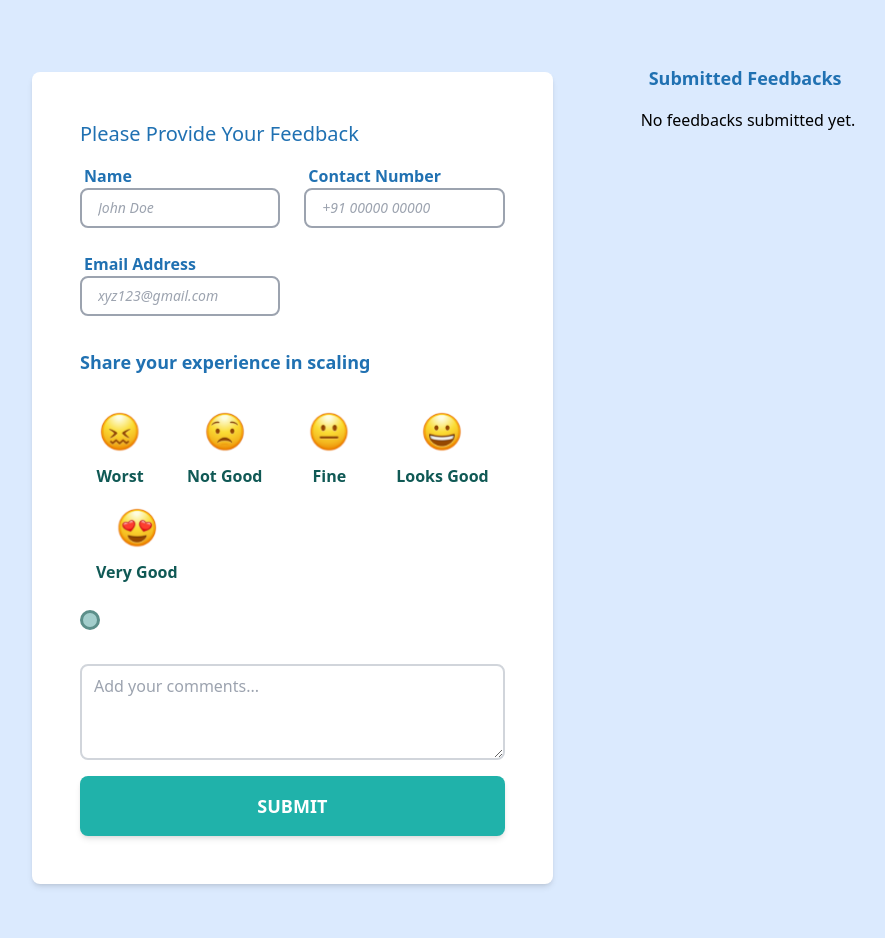
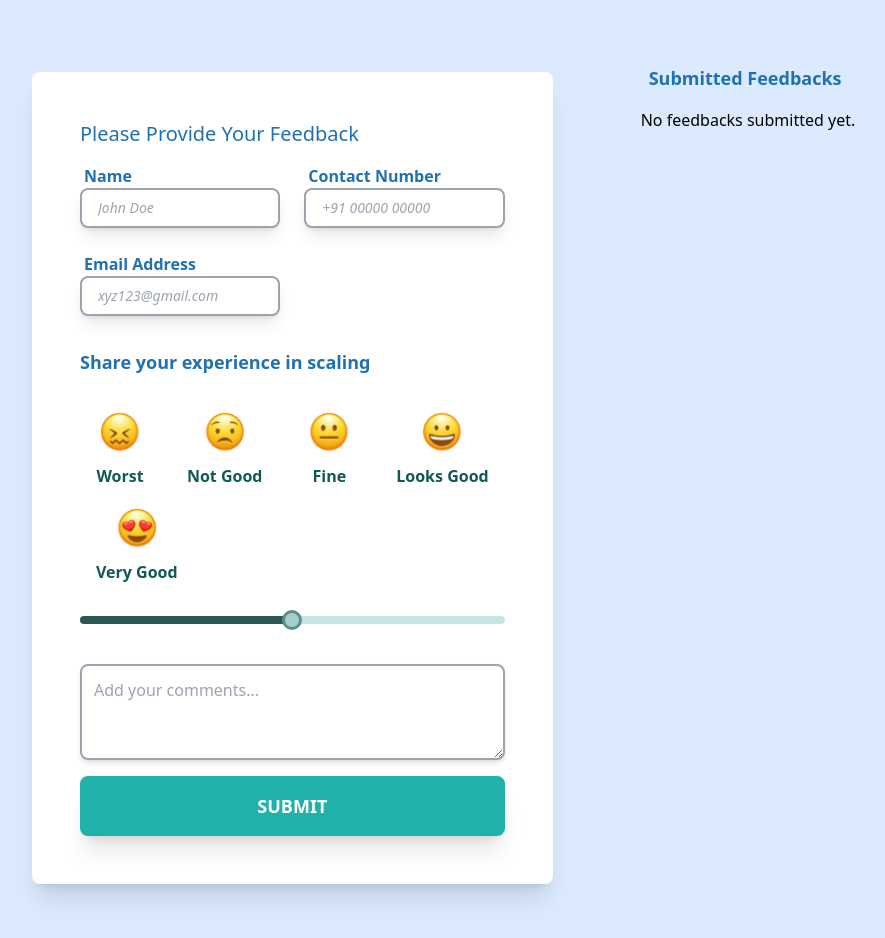
Before and after one commit to nahyan0077/feedback-form-canary.ai, a React (Vite) app: page / in a window 1280 px wide. Shown: the top 938 px of the page, without its empty margins (40-925 px from the left). Built offline with nearby package versions, Linux system fonts and the light colour scheme.

Commit message:
fix: bug in the range componets styles

```diff
--- a/src/components/FeedbackForm.tsx
+++ b/src/components/FeedbackForm.tsx
@@ -1,4 +1,4 @@
-import React from 'react';
+import React, { useEffect, useRef } from 'react';
 import { InputFields } from './InputFields';
 import worst from '../assets/Worst.svg';
 import fine from '../assets/Fine.svg';
@@ -6,68 +6,65 @@ import neutral from '../assets/Neutral.svg';
 import good from '../assets/Good.svg';
 import verygood from '../assets/Verygood.svg';
 import { ImageInput } from './ImageInput';
-import {Formik, Field, Form, ErrorMessage, FormikHelpers} from 'formik'
+import { Formik, Field, Form, ErrorMessage, FormikHelpers } from 'formik';
 import { FormValidation } from '../utils/FormValidation';
-import {toast} from 'sonner'
+import { toast } from 'sonner';
 
 interface initialValues {
-    name: string,
-    phone: string,
-    email: string,
-    comment: string,
-    reaction: number,
+  name: string;
+  phone: string;
+  email: string;
+  comment: string;
+  reaction: number;
 }
 
 interface FeedbackFormProps {
   handleAddFeedback: (feedback: initialValues) => boolean;
 }
 
-
-export const FeedbackForm: React.FC <FeedbackFormProps> = ({handleAddFeedback}) => {
+export const FeedbackForm: React.FC<FeedbackFormProps> = ({ handleAddFeedback }) => {
+  const sliderRef = useRef<HTMLInputElement>(null);
 
   const initialValues: initialValues = {
     name: '',
     phone: '',
     email: '',
     comment: '',
-        reaction: 0,
-    }
+    reaction: 3,
+  };
 
   const handleSubmit = (data: initialValues, { resetForm }: FormikHelpers<initialValues>) => {
     try {
       console.log(data);
-            const result: boolean = handleAddFeedback(data)
-            if(result){
-                toast.success('New feedback added successfully')
-                resetForm()
-            }else{
-                toast.error("This users feedback already exists")
+      const result: boolean = handleAddFeedback(data);
+      if (result) {
+        toast.success('New feedback added successfully');
+        resetForm();
+      } else {
+        toast.error("This user's feedback already exists");
       }
-
     } catch (error: any) {
-            toast.error(error)
+      toast.error(error);
     }
-    }
-
-    const handleSliderChange = (event: React.ChangeEvent<HTMLInputElement>) => {
-        const slider = event.target;
-        const min = parseInt(slider.min);
-        const max = parseInt(slider.max);
-        const value = parseInt(slider.value);
-
-        // Calculate the percentage
-        const percentage = ((value - min) / (max - min)) * 100;
-
-        // Apply the background gradient
-        slider.style.background = `linear-gradient(to right, #2A5853 ${percentage}%, #C3E6E3 ${percentage}%)`;
   };
 
+  const updateSliderBackground = (value: number) => {
+    if (sliderRef.current) {
+      const min = parseInt(sliderRef.current.min);
+      const max = parseInt(sliderRef.current.max);
+      const percentage = ((value - min) / (max - min)) * 100;
+      sliderRef.current.style.background = `linear-gradient(to right, #2A5853 ${percentage}%, #C3E6E3 ${percentage}%)`;
+    }
+  };
 
-
+  useEffect(() => {
+    // Set initial background on component mount
+    updateSliderBackground(initialValues.reaction);
+  }, []);
 
   return (
-    <div className="bg-white p-8 md:p-12 shadow-md rounded-lg max-w-4xl mx-auto">
-      <h2 className="pb-4 text-xl font-normal text-custom-blue ">
+    <div className="bg-white p-8 md:p-12 shadow-xl rounded-lg max-w-4xl mx-auto">
+      <h2 className="pb-4 text-xl font-normal text-custom-blue">
         Please Provide Your Feedback
       </h2>
       <Formik
@@ -75,18 +72,19 @@ export const FeedbackForm: React.FC <FeedbackFormProps> = ({handleAddFeedback})
         initialValues={initialValues}
         validationSchema={FormValidation}
       >
+        {({ values }) => (
           <Form>
             <div className="grid grid-cols-1 md:grid-cols-2 gap-6">
-            <InputFields type="text" placeholder="John Doe" label="Name" name='name' />
-            <InputFields type="tel" placeholder="+91 00000 00000" label="Contact Number" name='phone' />
-            <InputFields type="email" placeholder="xyz123@gmail.com" label="Email Address" name='email' />
+              <InputFields type="text" placeholder="John Doe" label="Name" name="name" />
+              <InputFields type="tel" placeholder="+91 00000 00000" label="Contact Number" name="phone" />
+              <InputFields type="email" placeholder="xyz123@gmail.com" label="Email Address" name="email" />
             </div>
 
-            <h2 className="pt-8 pb-4 text-lg font-bold text-custom-blue ">
+            <h2 className="pt-8 pb-4 text-lg font-bold text-custom-blue">
               Share your experience in scaling
             </h2>
 
-            <div className="flex justify-between items-center gap-4 p-4 flex-wrap">
+            <div className="flex justify-between items-center justify-items-center gap-4 p-4 flex-wrap">
               <ImageInput image={worst} alt="Worst" />
               <ImageInput image={fine} alt="Not Good" />
               <ImageInput image={neutral} alt="Fine" />
@@ -95,24 +93,40 @@ export const FeedbackForm: React.FC <FeedbackFormProps> = ({handleAddFeedback})
             </div>
 
             <div className="flex flex-col gap-4 pt-4">
-            <Field as='input' type="range" id="experience-slider" name='reaction' min={1} max={5} className="h-2 rounded-lg mb-6 " onInput={handleSliderChange} />
+              <Field name="reaction">
+                {({ field }: { field: any }) => (
+                  <input
+                    {...field}
+                    type="range"
+                    ref={sliderRef}
+                    min={1}
+                    max={5}
+                    className="h-2 rounded-lg mb-6"
+                    onChange={(e) => {
+                      field.onChange(e);
+                      updateSliderBackground(parseInt(e.target.value));
+                    }}
+                  />
+                )}
+              </Field>
 
               <Field
                 as="textarea"
                 name="comment"
-                className="w-full h-24 rounded-lg placeholder:px-3 py-2 focus:outline-none border-2 border-gray-300 focus:border-green-900"
+                className="w-full h-24 p-3 rounded-lg focus:outline-none border-2 border-gray-400 focus:border-green-900 shadow-md"
                 placeholder="Add your comments..."
               />
-            <ErrorMessage name="comment" component="div" className="text-red-500 text-xs p-1"  />
+              <ErrorMessage name="comment" component="div" className="text-red-500 text-xs font-semibold" />
 
               <button
                 type="submit"
-                className="p-4 bg-custom-teal w-full rounded-lg shadow-md text-white text-lg font-semibold hover:bg-teal-600 transition ease-in-out placeholder:p-2 "
+                className="p-4 bg-custom-teal w-full rounded-lg shadow-xl text-white text-lg font-semibold hover:bg-teal-600 transition ease-in-out placeholder:p-2"
               >
                 SUBMIT
               </button>
             </div>
           </Form>
+        )}
       </Formik>
     </div>
   );
--- a/src/components/InputFields.tsx
+++ b/src/components/InputFields.tsx
@@ -10,13 +10,13 @@ interface InputFieldsProps {
 
 export const InputFields: React.FC<InputFieldsProps> = ({ type, placeholder, label, name }) => {
   return (
-    <div className="flex flex-col">
+    <div className="flex flex-col ">
       <label className="px-1 font-bold text-md text-custom-blue">{label}</label>
       <Field
         type={type}
         name={name}
         placeholder={placeholder}
-        className="px-4 py-2 w-full rounded-lg focus:outline-none border-2 border-gray-400 placeholder:italic text-sm focus:border-green-800"
+        className="px-4 py-2 w-full rounded-lg shadow-lg focus:outline-none border-2 border-gray-400 placeholder:italic text-sm focus:border-green-800"
       />
        <ErrorMessage name={name} component="div" className="text-red-500 text-xs font-semibold p-1" />
     </div>
--- a/src/components/SubmittedFeedbacks.tsx
+++ b/src/components/SubmittedFeedbacks.tsx
@@ -58,7 +58,7 @@ export const SubmittedFeedbacks: React.FC<SubmittedFeedbacksProps> = ({ feedback
           <p>No feedbacks submitted yet.</p>
         ) : (
           selectedFeedbacks.map((feedback, index) => (
-            <div key={index} className="bg-white p-4 rounded-lg shadow-sm flex justify-between items-center">
+            <div key={index} className="bg-white p-4 rounded-lg shadow-md flex justify-between items-center">
               <div>
                 <h3 className="text-lg font-semibold text-custom-blue">
                   {feedback.comment}
```
Also changed, not shown: src/index.css (indentation only). Lines whose indentation alone changed are shown as unchanged.
